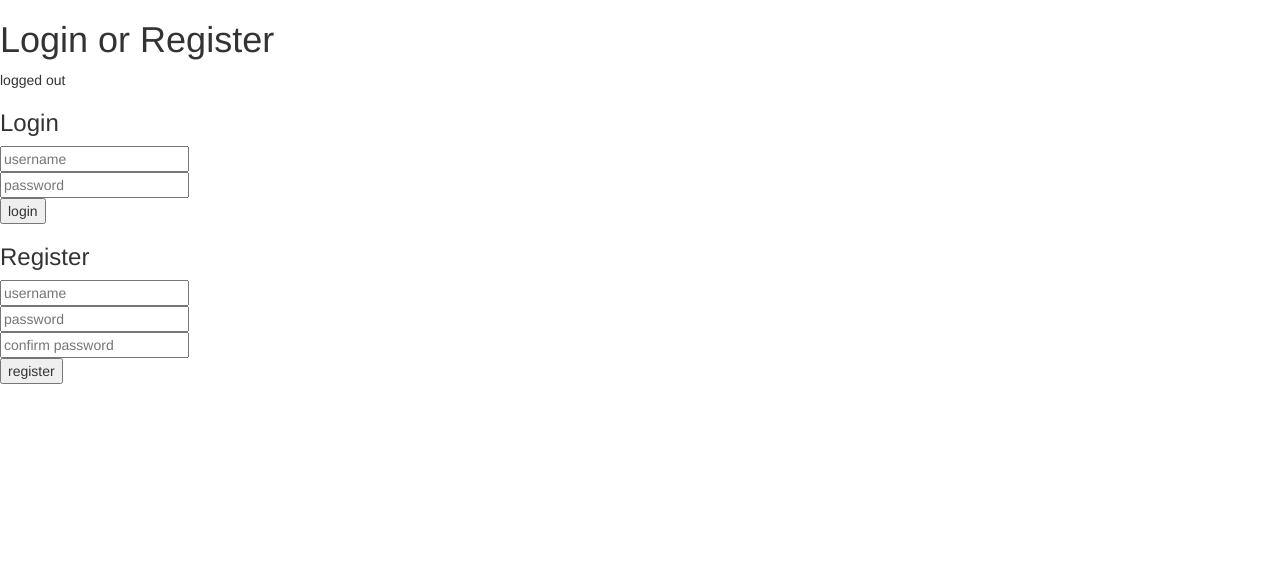
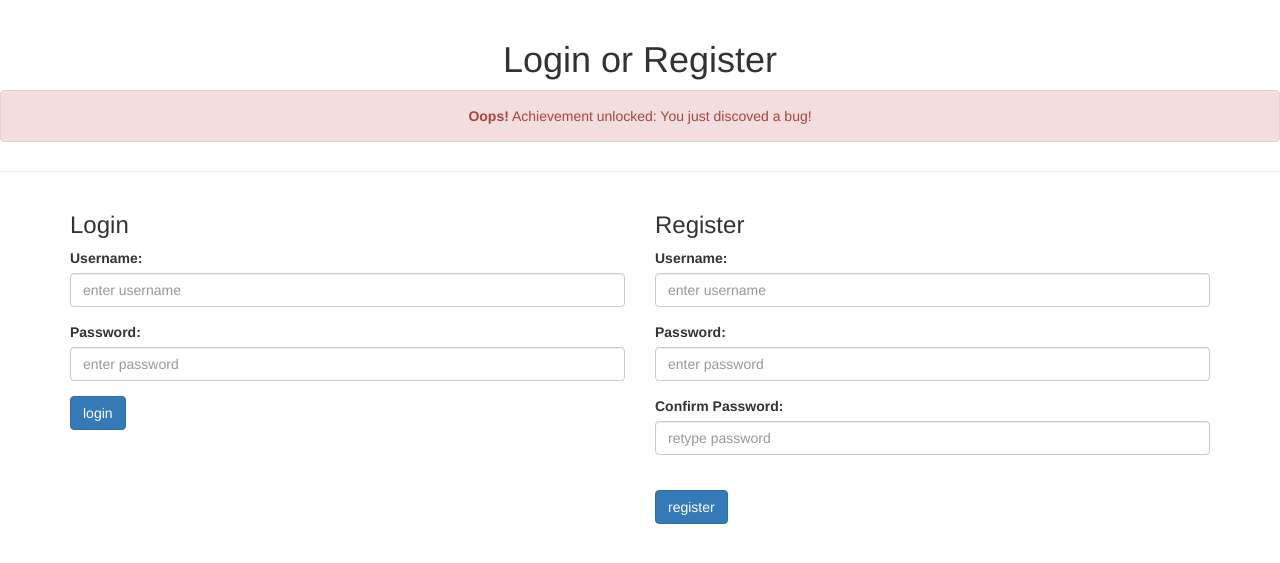
Before and after one commit to hhzrabbit/team-rrj-blog, a Flask app: page /logout in a window 1280 px wide. Shown: the top 563 px of the page. Run offline with Flask 2, Linux system fonts and the light colour scheme; a user stored in the database is signed in; some libraries are stand-ins or nearby versions.

Commit message:
Picked up login page by it's bootstraps and added limits to input

```diff
--- a/app.py
+++ b/app.py
@@ -29,7 +29,6 @@ def authOrCreate():
             session["username"]=username
             loginStatus = username + " logged in"
             return redirect( "/feed" )
-
         elif statusNum == 2:
             loginStatus = "wrong password"
 
@@ -46,7 +45,7 @@ def authOrCreate():
         elif statusNum == 1:
             registerStatus = "passwords do not match"
         elif statusNum == 2:
-            registerStatus = username +" account Created"
+            registerStatus = username +" account created"
 
         return render_template("loginOrReg.html",status=registerStatus) #status is the login/creation messate
     else:
--- a/templates/loginOrReg.html
+++ b/templates/loginOrReg.html
@@ -2,26 +2,80 @@
 {% block title_block %} Login or Register {% endblock %}
 
 {% block body_block  %}
+<div class="page-header text-center">
     <h1> Login or Register </h1>
-{{ status }}
+    <!--Different allerts for different statuses-->
+    {% if status %}
+    {% if status == "user does not exist" %}
+    <div class="alert alert-danger" role="alert">
+        <strong>User does not exsist :(</strong> Try retyping your username and logging in again.
+    </div>
+    {% elif status == "wrong password"%}
+    <div class="alert alert-danger" role="alert">
+        <strong>Incorrect password :( </strong> Try retyping your password and logging in again.
+    </div>
+    {% elif status == "username taken"%}
+    <div class="alert alert-warning" role="alert">
+        <strong>Username taken :( </strong> Try using a different username and click register.
+    </div>
+    {% elif status == "passwords do not match"%}
+    <div class="alert alert-warning" role="alert">
+        <strong>Passwords do not match :( </strong> Try retyping your password and click register.
+    </div>
+    {% elif "account created" in status %}
+    <div class="alert alert-success" role="alert">
+        <strong>Hooray! </strong> {{status}} Now you can login!
+    </div>
 
+    {% else %}
+    <div class="alert alert-danger" role="alert">
+        <strong>Oops!</strong> Achievement unlocked: You just discoved a bug!
+    </div>
+    {% endif %}
+    {% endif %}
+</div>
+
+<div class="container">
+    <div class="row">
+
+        <div class="col-xs-6">
             <h3>Login</h3>
             <form method="POST" action="/authOrCreate">
-    <input type="text" name="username" placeholder="username" ><br>
-    <input type="password" name="password" placeholder="password"><br>
-    <input type="submit" name="logOrReg"  value="login">
+                <div class="form-group">
+                    <label for="username">Username:</label>
+                    <input type="text" class="form-control" name="username" placeholder="enter username" pattern="[a-zA-Z0-9]{5,63}" title="type five to sixty-three alphanumeric characters" required >
+                </div>
+                    <div class="form-group">
+                        <label for="password">Password:</label>
+                        <input type="password" class="form-control" name="password" placeholder="enter password" pattern="[a-zA-Z0-9]{5,63}" title="type five to sixty-three alphanumeric characters" required>
+                    </div>
+                    <input class="btn btn-primary" type="submit" name="logOrReg"  value="login">
             </form>
+        </div>
+
+        <div class="col-xs-6">
+            <h3>Register</h3>
+            <form method="POST" action="/authOrCreate">
+                <div class="form-group">
+                    <label for="username">Username:</label>
+                    <input type="text" class="form-control" name="username" placeholder="enter username" pattern="[a-zA-Z0-9]{5,63}" title="type five to sixty-three alphanumeric characters" required >
+                </div>
+                    <div class="form-group">
+                        <label for="password">Password:</label>
+                        <input type="password" class="form-control" name="password" placeholder="enter password" pattern="[a-zA-Z0-9]{5,63}" title="type five to sixty-three alphanumeric characters" required>
+                    </div>
+                    <div class="form-group">
+                        <label for="confirmpassword">Confirm Password:</label>
+                        <input type="password" class="form-control" name="pwd" placeholder="retype password" pattern="[a-zA-Z0-9]{5,63}" title="type five to sixty-three alphanumeric characters" required><br> <!--confirm password-->
+                    </div>
+                    <input class="btn btn-primary" type="submit" name="logOrReg"  value="register">
+            </form>
+        </div>
+
+    </div>
+</div>
 
 
-<h3>Register</h3>
-<form method="POST" action="/authOrCreate">
-    <input type="text" name="username" placeholder="username" ><br>
-    <input type="password" name="password" placeholder="password"><br>
-    <input type="password" name="pwd" placeholder="confirm password"><br> <!--confirm password-->
-    <input type="submit" name="logOrReg"  value="register">
-</form>
-
-<br><br>
 <!--
     Hardcodeded logout button for testing
     <form method="POST" action="/logout">
```
Also changed, not shown: database.db, testerDB.db (deleted), 3 other files. Lines whose indentation alone changed are shown as unchanged.
